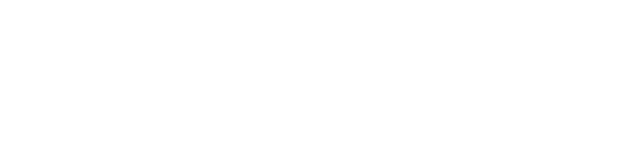
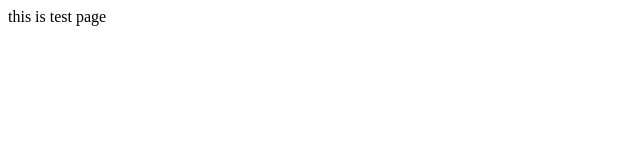
Before and after one commit to abhishekbhaleyrao/Salesforce, a plain HTML site: page index.html in a window 1280 px wide. Shown: the whole page, without its empty margins (0-640 px from the left). Drawn offline with Linux system fonts and the light colour scheme.

Commit message:
Update index.html

```diff
--- a/index.html
+++ b/index.html
@@ -1 +1 @@
-<html></html>
+<html>this is test page</html>
```
